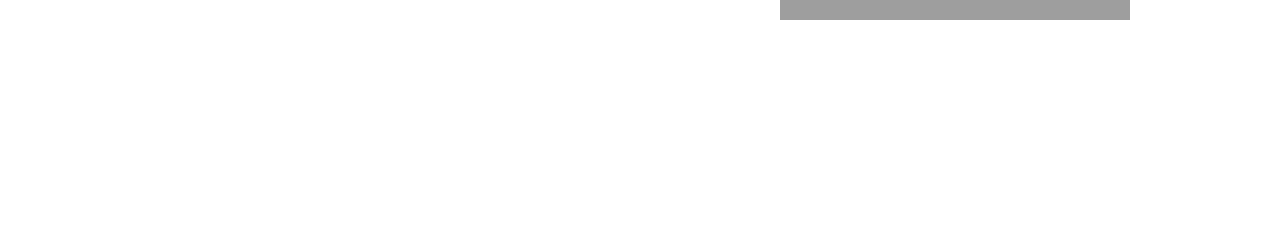
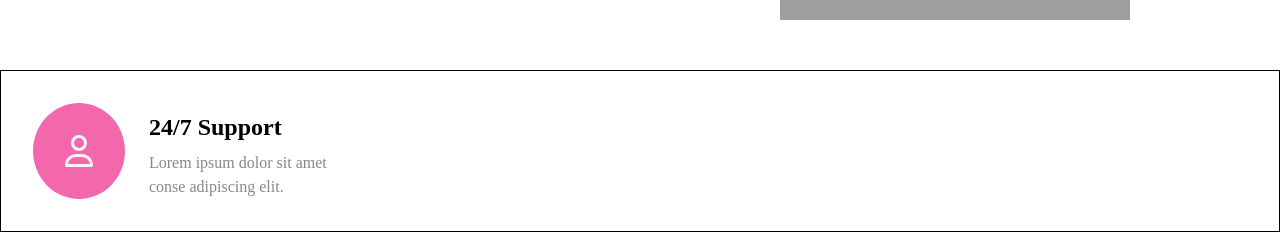
Before and after one commit to SMagar123/base, a React (Vite) app: page / in a window 1280 px wide. Shown: the part 630-862 px from the top of the page. Before the commit the page ends 800 px from the top, so only its background shows below. Built offline with nearby package versions, Linux system fonts and the light colour scheme; grey boxes are pictures that could not be loaded.

Commit message:
choose us page is being added

```diff
--- a/src/assets/styles/main.scss
+++ b/src/assets/styles/main.scss
@@ -4,3 +4,4 @@
 @import "./components/premiumcard.scss";
 @import "./pages/heropage.scss";
 @import "./layouts/navbar.scss";
+@import "./pages/chooseus.scss";
--- /dev/null
+++ b/src/assets/styles/pages/chooseus.scss
@@ -0,0 +1,30 @@
+.chooseUs {
+  padding: 32px;
+  border: 1px solid black;
+  .chooseUs-individual {
+    width: 300px;
+    display: flex;
+    align-items: flex-start;
+    justify-content: space-between;
+    gap: 24px;
+    .chooseUs-logo {
+      background-color: #f368ad;
+      padding: 32px;
+      border-radius: 100%;
+      svg {
+        font-size: 32px;
+        color: whitesmoke;
+      }
+    }
+    .chooseUs-details {
+      line-height: 2;
+      h3 {
+        font-size: 24px;
+      }
+      p {
+        color: #888888;
+        line-height: 1.5;
+      }
+    }
+  }
+}
--- a/src/assets/styles/pages/heropage.scss
+++ b/src/assets/styles/pages/heropage.scss
@@ -1,7 +1,7 @@
 .heropage {
   position: relative;
   overflow: hidden;
-  height: 100vh;
+  height: 700px;
   .backDrop {
     height: 830px;
     background-color: royalblue;
@@ -103,10 +103,12 @@
     bottom: 0;
     top: -400px;
     right: -400px;
+    opacity: 0;
   }
   to {
     bottom: 0;
     top: -200px;
     right: -200px;
+    opacity: 1;
   }
 }
--- /dev/null
+++ b/src/pages/ChooseUs.jsx
@@ -0,0 +1,18 @@
+import React from "react";
+import { FontAwesomeIcon } from "@fortawesome/react-fontawesome";
+import { faUser } from "@fortawesome/free-regular-svg-icons";
+export const ChooseUs = () => {
+  return (
+    <div className="chooseUs">
+      <div className="chooseUs-individual">
+        <div className="chooseUs-logo">
+          <FontAwesomeIcon icon={faUser} />
+        </div>
+        <div className="chooseUs-details">
+          <h3>24/7 Support</h3>
+          <p>Lorem ipsum dolor sit amet conse adipiscing elit.</p>
+        </div>
+      </div>
+    </div>
+  );
+};
--- a/src/pages/Heropage.jsx
+++ b/src/pages/Heropage.jsx
@@ -1,15 +1,19 @@
 import { Navbar } from "../layouts/Navbar";
 import homepageImage from "../assets/images/homepageImage.png";
 import { Button } from "../components";
+import { ChooseUs } from "./ChooseUs";
 export const Heropage = () => {
   return (
+    <>
       <div className="heropage">
         <div className="backDrop"></div>
         <Navbar />
         <div className="heropage_desc">
           <div className="details">
             <div className="slogan">
-            <h2>We specialize in UI/UX, Web Development, Digital Marketing.</h2>
+              <h2>
+                We specialize in UI/UX, Web Development, Digital Marketing.
+              </h2>
             </div>
             <div className="desc">
               <p>
@@ -31,5 +35,7 @@ export const Heropage = () => {
           </div>
         </div>
       </div>
+      <ChooseUs />
+    </>
   );
 };
--- a/src/pages/index.jsx
+++ b/src/pages/index.jsx
@@ -1,2 +1,3 @@
 import { Heropage } from "./Heropage";
-export { Heropage };
+import { ChooseUs } from "./ChooseUs";
+export { Heropage, ChooseUs };
```
Lines whose indentation alone changed are shown as unchanged.
